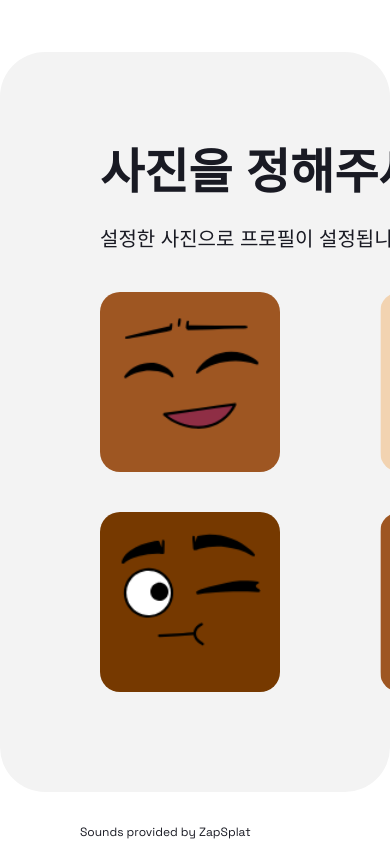
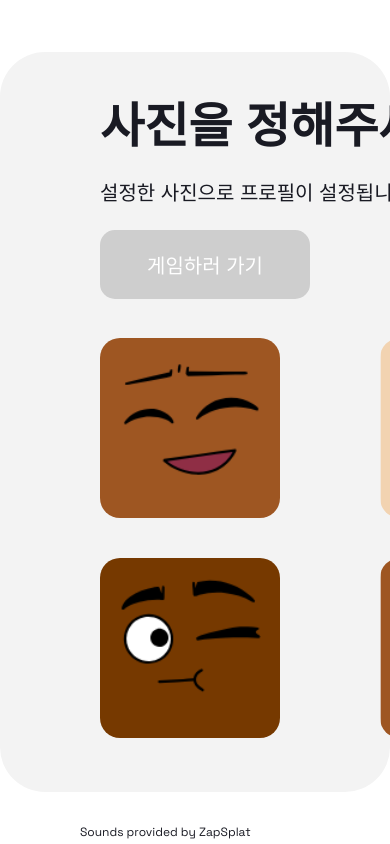
Before and after one commit to teamdannae/dannae, a Next.js app in the folder frontend/: page /profile/image in a window 390 px wide. Built offline with nearby package versions, Linux system fonts and the light colour scheme.

Commit message:
feat: 프로필 설정 반응형 처리

```diff
--- a/frontend/src/app/profile/image/page.module.scss
+++ b/frontend/src/app/profile/image/page.module.scss
@@ -16,6 +16,13 @@
   display: flex;
   justify-content: space-between;
   width: 100%;
+}
+
+@media (max-width: 1024px) {
+  .headerContainer {
+    flex-direction: column;
+    gap: 24px;
+  }
 }
 
 .headerText {
--- a/frontend/src/app/profile/nickname/page.module.scss
+++ b/frontend/src/app/profile/nickname/page.module.scss
@@ -28,6 +28,12 @@
   position: absolute;
   top: -15%;
   right: -120%;
+}
+
+@media (max-width: 1024px) {
+  .illustration {
+    display: none;
+  }
 }
 
 .inputContainer {
```
